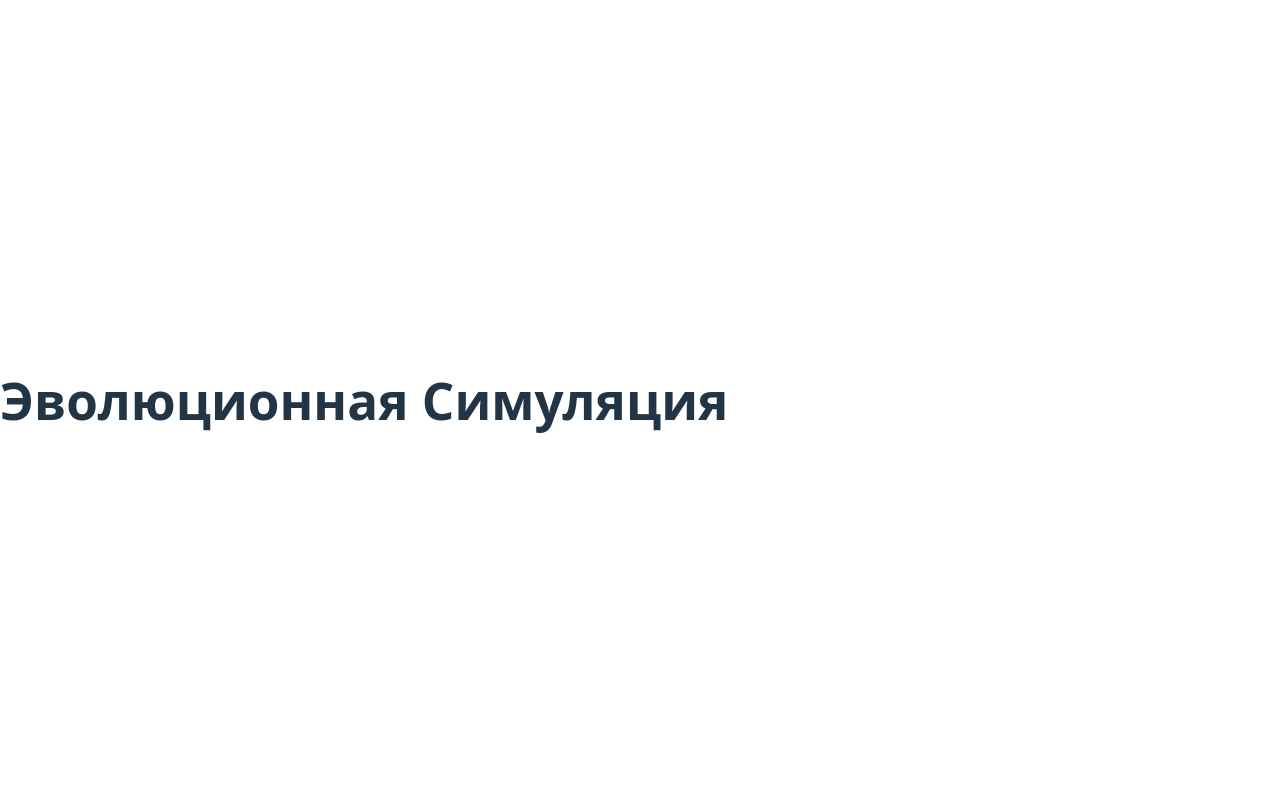
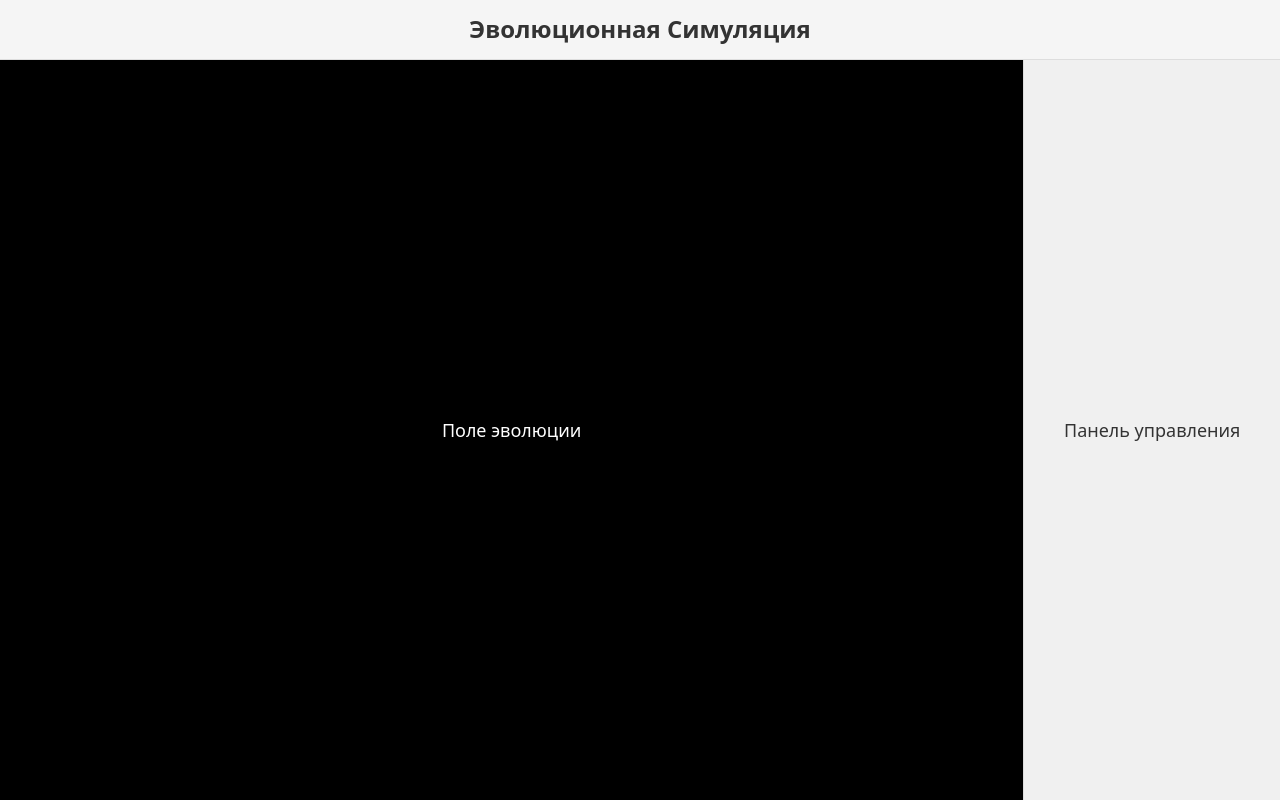
Before and after one commit to K1rush4/Its-hard-to-be-a-god, a React (Vite) app: page / in a window 1280 px wide. Built offline with nearby package versions, Linux system fonts and the light colour scheme.

Commit message:
разметил страницу

```diff
--- /dev/null
+++ b/src/App.css
@@ -0,0 +1,61 @@
+/* Сброс стандартных отступов */
+* {
+    margin: 0;
+    padding: 0;
+    box-sizing: border-box;
+}
+
+/* Основной контейнер */
+.app {
+    width: 100vw;
+    height: 100vh;
+    display: flex;
+    flex-direction: column;
+    background: white;
+}
+
+/* Заголовок - во всю ширину */
+.header {
+    width: 100%;
+    height: 60px;
+    background: #f5f5f5;
+    display: flex;
+    align-items: center;
+    justify-content: center;
+    border-bottom: 1px solid #ddd;
+}
+
+.header h1 {
+    font-size: 24px;
+    color: #333;
+}
+
+/* Контейнер с полем и управлением - ОСНОВНОЙ FLEX */
+.simulation-container {
+    flex: 1;
+    display: flex;
+    width: 100%;
+}
+
+/* Левая часть - поле эволюции (4/5) */
+.simulation-canvas {
+    flex: 4; /* 4 части из 5 */
+    background: #000;
+    display: flex;
+    align-items: center;
+    justify-content: center;
+    color: white;
+    font-size: 18px;
+}
+
+/* Правая часть - управление (1/5) */
+.controls-panel {
+    flex: 1; /* 1 часть из 5 */
+    background: #f0f0f0;
+    border-left: 1px solid #ddd;
+    display: flex;
+    align-items: center;
+    justify-content: center;
+    color: #333;
+    font-size: 18px;
+}
--- a/src/App.tsx
+++ b/src/App.tsx
@@ -1,9 +1,18 @@
+import './App.css';
+import SimulationContainer from './components/SimulationContainer';
+
 function App() {
   return (
     <div className="app">
-      <h1>Эволюционная Симуляция</h1>
+      {/* Заголовок во всю ширину */}
+      <header className="header">
+        <h1>Эволюционная Симуляция</h1>
+      </header>
 
+      {/* Контейнер с полем и управлением */}
+      <SimulationContainer />
     </div>
-  )
+  );
 }
-export default App
+
+export default App;
--- /dev/null
+++ b/src/components/ControlsPanel.tsx
@@ -0,0 +1,9 @@
+const ControlsPanel = () => {
+  return (
+    <div className="controls-panel">
+      Панель управления
+    </div>
+  );
+};
+
+export default ControlsPanel;
--- /dev/null
+++ b/src/components/SimulationCanvas.tsx
@@ -0,0 +1,9 @@
+const SimulationCanvas = () => {
+  return (
+    <div className="simulation-canvas">
+      Поле эволюции
+    </div>
+  );
+};
+
+export default SimulationCanvas;
--- /dev/null
+++ b/src/components/SimulationContainer.tsx
@@ -0,0 +1,16 @@
+import ControlsPanel from './ControlsPanel';
+import SimulationCanvas from './SimulationCanvas';
+
+const SimulationContainer = () => {
+  return (
+    <div className="simulation-container">
+      {/* Левая часть - поле (4/5) */}
+      <SimulationCanvas />
+
+      {/* Правая часть - управление (1/5) */}
+      <ControlsPanel />
+    </div>
+  );
+};
+
+export default SimulationContainer;
```
